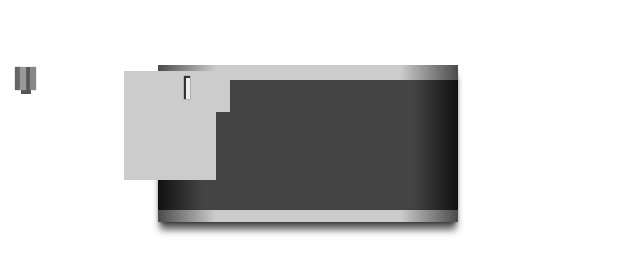
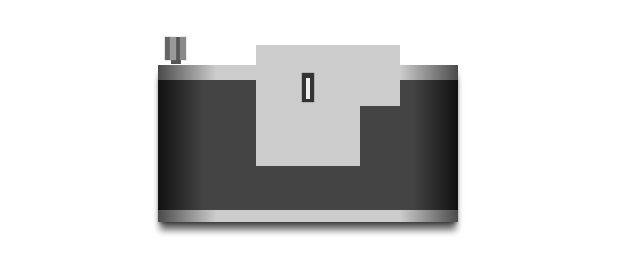
Before and after one commit to meglaurie/CSS-Excercises, a plain HTML site: page Single-Div-Camera/index.html in a window 1280 px wide. Shown: the whole page, without its empty margins (0-640 px from the left). Drawn offline with Linux system fonts and the light colour scheme.

Commit message:
single div camera progress

```diff
--- a/Single-Div-Camera/style.css
+++ b/Single-Div-Camera/style.css
@@ -25,36 +25,19 @@ div::before {
     left: 50%;
     z-index: 2;
     background:#333;
-    -webkit-box-shadow: 0 0 0 2px #eee,
-                -1px -1px 1px 3px #333,
-                -95px 6px 0 0 #ccc,
-                30px 3px 0 12px #ccc,
-                -18px 37px 0 46px #ccc,
-
-                -96px -6px 0 -6px #555,
-                -96px -9px 0 -6px #ddd,
-
-                -155px -10px 1px 3px #888,
-                -165px -10px 1px 3px #999,
-                -170px -10px 1px 3px #666,
-                -162px -8px 0 5px #555,
-
-                85px -4px 1px -3px #ccc,
-                79px -4px 1px -3px #888,
-                82px 1px 0 -4px #555;
-    box-shadow: 0 0 0 2px #eee, /* white line */
-                -1px -1px 1px 3px #333, /* dark line behind white line */
+    box-shadow: 120px 0 0 2px #eee, /* white line */
+                120px -1px 1px 6px #333, /* dark line behind white line */
                 -95px 6px 0 0 #ccc, /* ??? */
-                30px 3px 0 12px #ccc, /* small grey box off to side */
-                -18px 37px 0 46px #ccc, /* large grey box off to side */
+                190px -13px 0 22px #ccc, /* small grey box off to side */
+                120px 17px 0 52px #ccc, /* large grey box off to side */
 
                 -96px -6px 0 -6px #555, /* ??? */
                 -96px -9px 0 -6px #ddd, /* ??? */
 
-                -155px -10px 1px 3px #888, /* right side of knob */
-                -165px -10px 1px 3px #999, /* grey line in center of knob */
-                -170px -10px 1px 3px #666, /* left side of knob */
-                -162px -8px 0 5px #555, /* base and background of knob */
+                -5px -40px 1px 3px #888, /* right side of knob */
+                -15px -40px 1px 3px #999, /* grey line in center of knob */
+                -20px -40px 1px 3px #666, /* left side of knob */
+                -12px -38px 0 5px #555, /* base and background of knob */
 
                 85px -4px 1px -3px #ccc, /* ??? */
                 79px -4px 1px -3px #888, /* ??? */
```
